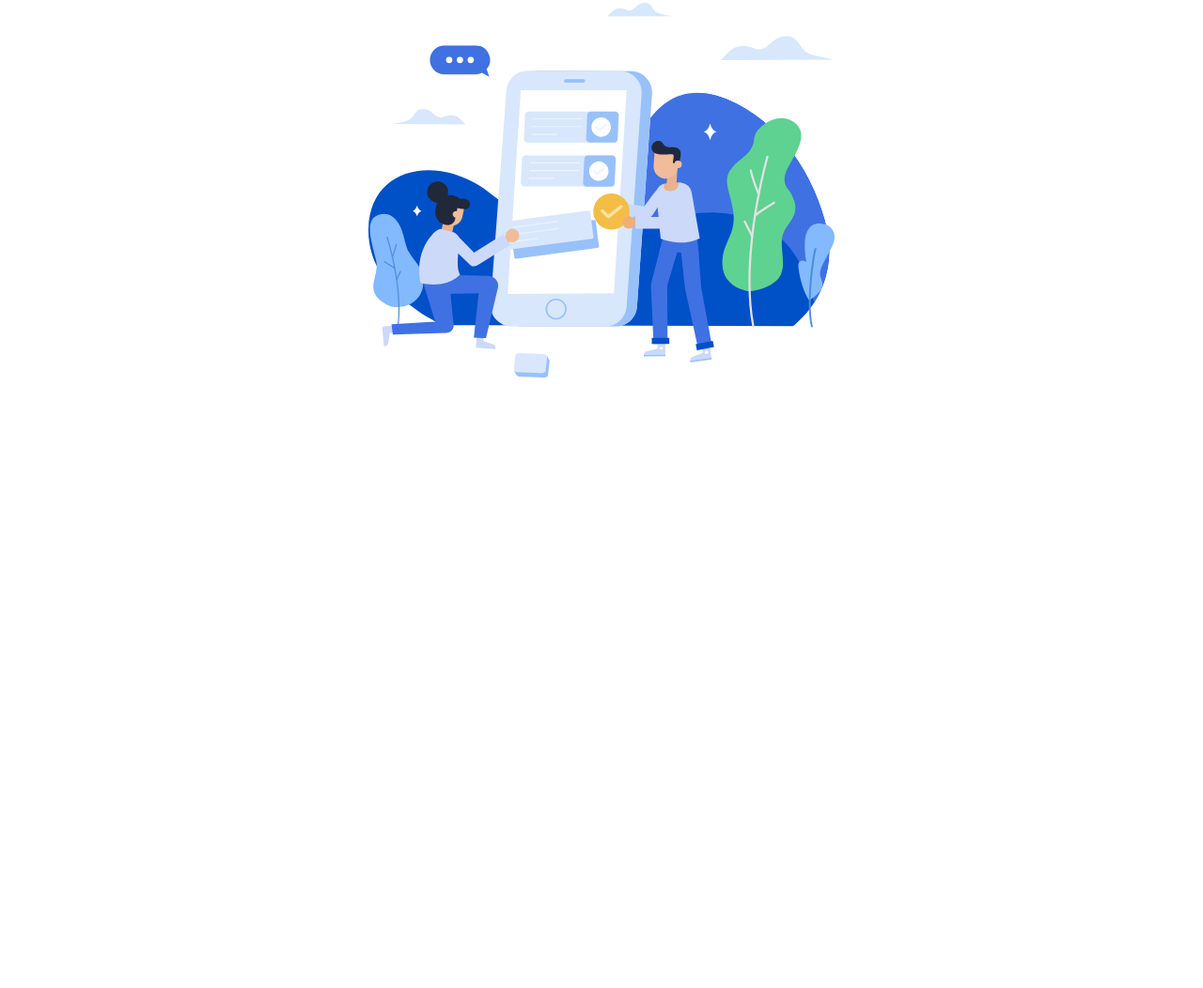
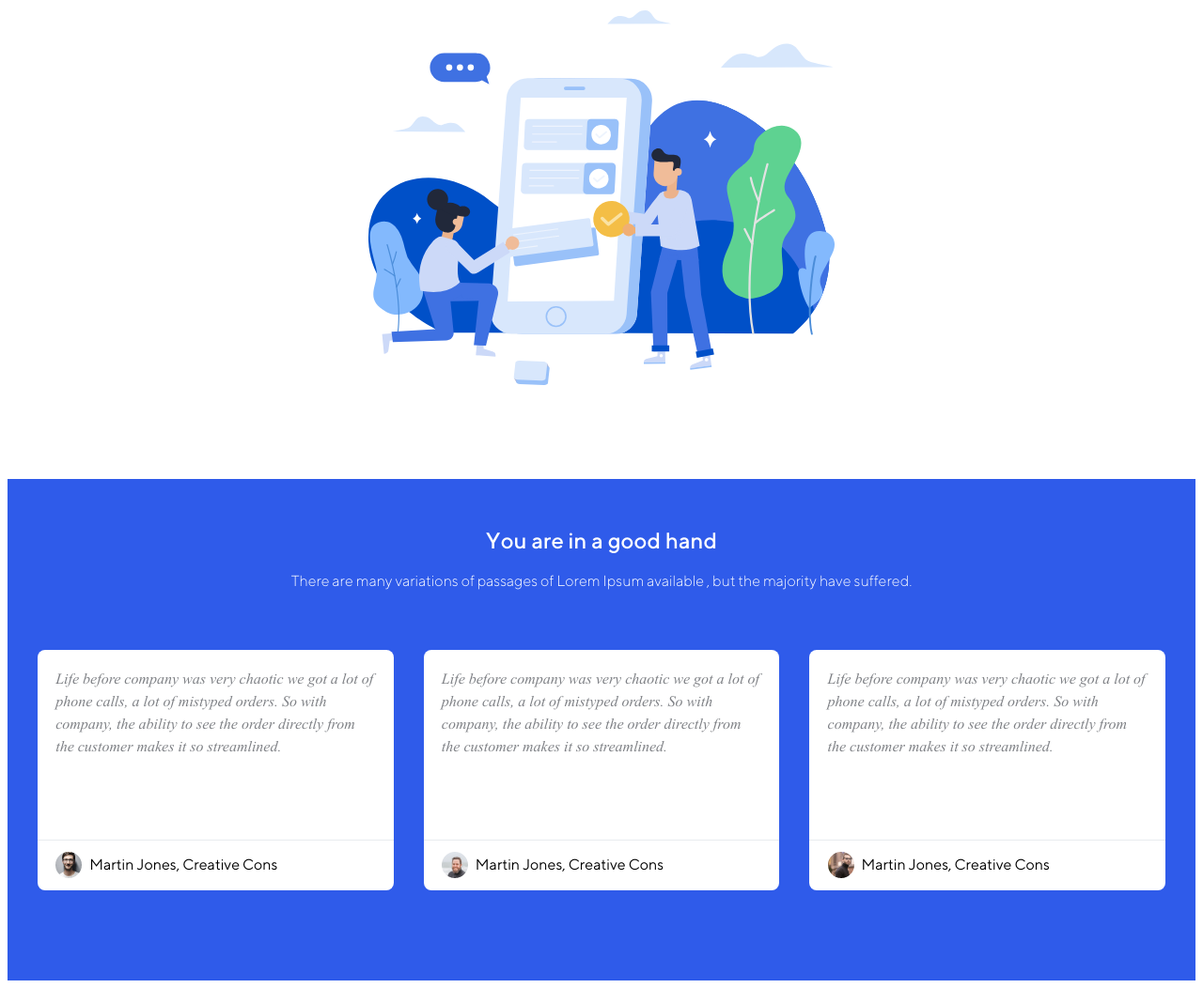
Before and after one commit to parsa8484/parsaabedinejad, a plain HTML site: page index.html in a window 1280 px wide. Shown: the part 1013-2065 px from the top of the page at 94% size. Before the commit the page ends 1507 px from the top, so only its background shows below. Drawn offline with Linux system fonts and the light colour scheme.

Commit message:
start part 2

```diff
--- a/index.html
+++ b/index.html
@@ -81,6 +81,48 @@
     </div>
   </div>
 
+  <section class="person-comments">
+        <div class="conteiner">
+            <h2 class="person-comments__tittle">You are in a good hand</h2>
+            <p class="person-comments__text">There are many variations of passages of Lorem Ipsum available , but the majority have suffered.</p>
+
+            <div class="comments">
+                    <div class="comment">
+                        <div class="comment__content">
+                            <p class="comment__body">Life before company was very chaotic we got a lot of phone calls, a lot of mistyped orders. So with company, the ability to see the order directly from the customer makes it so streamlined.</p>
+                        </div>
+                        <div class="comment__info">
+                            <img src="./images/person-1.png" alt="person1" class="comment__img">
+                            <p class="comment__person">Martin Jones, Creative Cons</p>
+                        </div>
+                    </div>
+
+
+
+                    <div class="comment">
+                        <div class="comment__content">
+                            <p class="comment__body">Life before company was very chaotic we got a lot of phone calls, a lot of mistyped orders. So with company, the ability to see the order directly from the customer makes it so streamlined.</p>
+                        </div>
+                        <div class="comment__info">
+                            <img src="./images/person-2.png" alt="person1" class="comment__img">
+                            <p class="comment__person">Martin Jones, Creative Cons</p>
+                        </div>
+                    </div>
+
+
+
+                    <div class="comment">
+                        <div class="comment__content">
+                            <p class="comment__body">Life before company was very chaotic we got a lot of phone calls, a lot of mistyped orders. So with company, the ability to see the order directly from the customer makes it so streamlined.</p>
+                        </div>
+                        <div class="comment__info">
+                            <img src="./images/person-3.png" alt="person1" class="comment__img">
+                            <p class="comment__person">Martin Jones, Creative Cons </p>
+                        </div>
+                    </div>
+        </div>
+</section>
+
 </main>
 
                     <footer>
--- a/styles/app.css
+++ b/styles/app.css
@@ -93,7 +93,7 @@ padding: 0.8rem 1.5rem;
 border-radius: 0.5rem;
 }
 .header-bottom{
-margin-top: 6rem;
+margin-top: 5.5rem;
 }
 .row{
  display: flex;
@@ -137,7 +137,7 @@ margin-right: 0.8rem;
 width: 100%;
 }
 .main{
-padding: 5rem 0;
+padding: 6rem 0;
 }
 .conteiner{
 }
@@ -151,6 +151,8 @@ text-align: center;
 .works__tittle{
     color: #081D43;
  margin-top: 0.8rem;
+ font-family: "TTnorms Medium";
+ font-weight: normal ;
 }
 .works-content{
 margin-top: 3rem;
@@ -176,3 +178,50 @@ margin: 0 auto;
 .works-img__img{
     width: 100%;
 }
+.person-comments{
+    background-color: #2F5BEA;
+    color: #fff;
+    text-align: center;
+    padding: 2rem 0;
+
+}
+.person-comments__tittle{
+font-family: TTnorms Medium;
+font-weight: normal;
+}
+.person-comments__text{
+font-family: TTnorms Light;
+}
+.comments{
+ margin: 3rem 0;
+ display: flex;
+}
+.comment{
+background:#fff;
+margin: 1rem;
+border-radius: 0.5rem;
+display: flex;
+flex-direction: column;
+justify-content: space-between;
+height: 16rem;
+}
+.comment__content{
+text-align: left;
+padding: 1.2rem;
+}
+.comment__body{
+font-family: Times Roman Italic;
+color: #7E8085;
+line-height: 1.5rem;
+margin: 0;
+}
+.comment__info{
+display: flex;
+border-top: 1px solid #E8EBEF;
+padding: 0.8rem 1.2rem;
+align-items: center;
+}
+.comment__person{
+color: black;
+margin: 0 0 0 0.5rem;
+}
```
